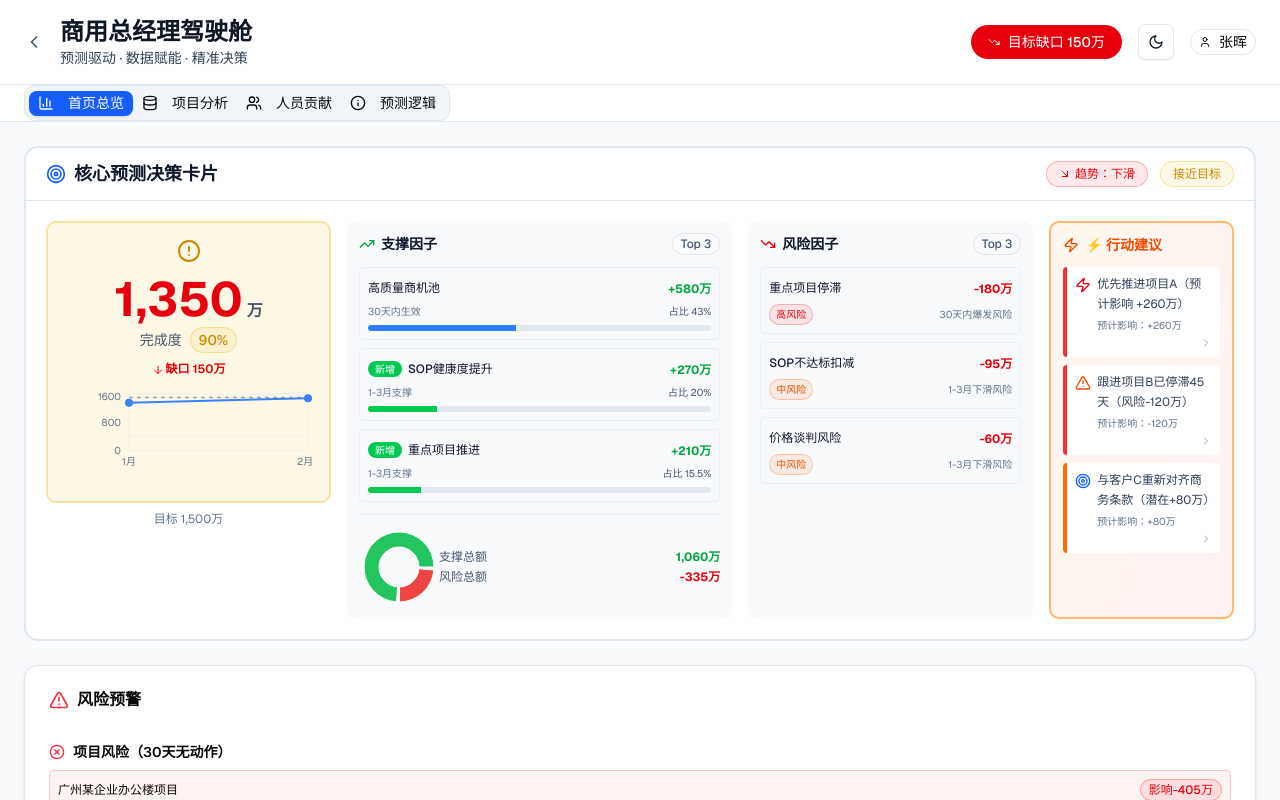
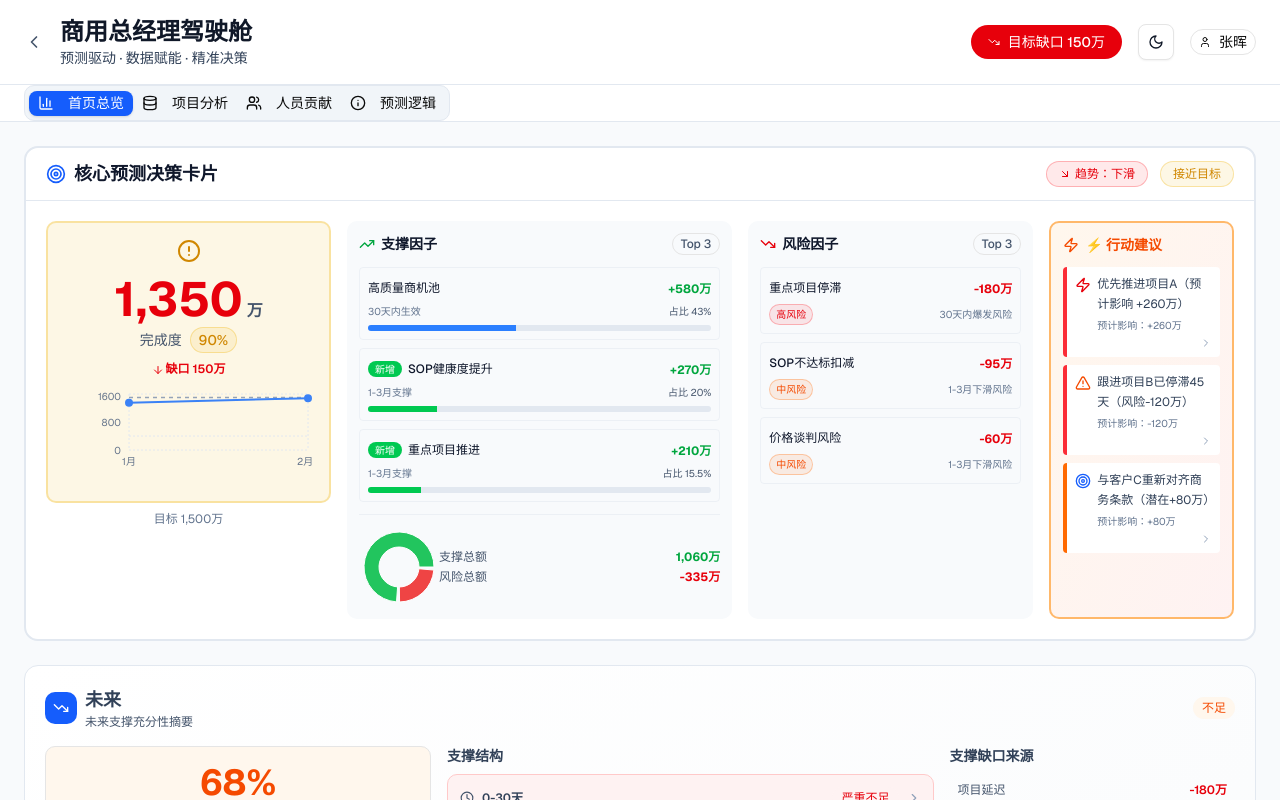
Before and after one commit to navylee1990/coze_jsc, a Next.js app: page /gm in a window 1280 px wide. Shown: the top 800 px of the page. Built offline with nearby package versions, Linux system fonts and the light colour scheme.

Commit message:
refactor(gm): 恢复未来支撑摘要面板，删除充分性面板

```diff
--- a/src/app/gm/page.tsx
+++ b/src/app/gm/page.tsx
@@ -9,6 +9,7 @@ import { Dialog, DialogContent, DialogHeader, DialogTitle, DialogDescription } f
 import { Button } from '@/components/ui/button';
 import { Badge } from '@/components/ui/badge';
 import PredictionDecisionCard from '@/components/PredictionDecisionCard';
+import FutureSupportSummaryPanel from '@/components/FutureSupportSummaryPanel';
 import { Separator } from '@/components/ui/separator';
 import Link from 'next/link';
 import { AreaChart, Area, XAxis, YAxis, CartesianGrid, Tooltip, Legend, ResponsiveContainer, LineChart, Line, RadarChart, PolarGrid, PolarAngleAxis, PolarRadiusAxis, Radar, Cell } from 'recharts';
@@ -382,6 +383,45 @@ export default function GMDashboard() {
               }}
               onRiskFactorHover={(risk) => {
                 console.log('风险因子悬停:', risk);
+              }}
+            />
+
+            {/* 未来支撑够不够？摘要面板 - 高度浓缩 */}
+            <FutureSupportSummaryPanel
+              theme={theme}
+              futureTarget={2000}
+              futureSupport={1350}
+              trendDirection="down"
+              periods={[
+                { period: '0-30天', amount: 520, coverageRate: 63, status: 'critical' },
+                { period: '1-3月', amount: 680, coverageRate: 110, status: 'good' },
+                { period: '3-6月', amount: 360, coverageRate: 45, status: 'critical' }
+              ]}
+              gaps={[
+                { type: '项目延迟', gap: 180 },
+                { type: '储备新增不足', gap: 90 },
+                { type: '渠道贡献下滑', gap: 60 }
+              ]}
+              improvedCoverageRate={84}
+              remainingGap={300}
+              actions={[
+                { priority: 'high', icon: '🔥', title: '补齐短期支撑', detail: '需新增300万（建议来源：XX渠道/XX客户池）', link: '/gm/projects' },
+                { priority: 'medium', icon: '⚠️', title: '推进延迟项目', detail: '3个关键项目滞后（点击查看）', link: '/gm/projects' },
+                { priority: 'low', icon: '💡', title: '补充储备池', detail: '需新增3个中期项目，目标储备+200万', link: '/gm/projects' }
+              ]}
+              onPeriodClick={(period) => {
+                console.log('点击支撑段:', period);
+                setSelectedView('projects');
+              }}
+              onGapClick={() => {
+                console.log('点击支撑缺失诊断');
+                setSelectedView('projects');
+              }}
+              onActionClick={(action) => {
+                console.log('点击行动建议:', action);
+                if (action.link === '/gm/projects') {
+                  setSelectedView('projects');
+                }
               }}
             />
 
```
